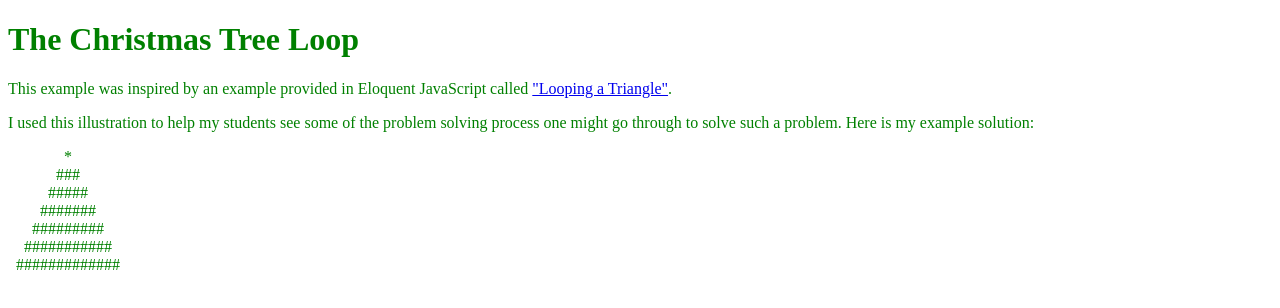
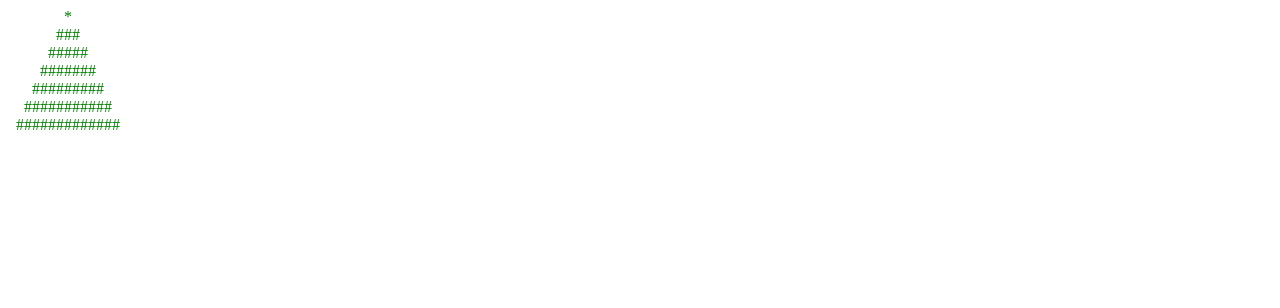
Before and after one commit to nuntius-rex/Christmas-Tree-Loop, a plain HTML site: page index.htm in a window 1280 px wide. Drawn offline with Linux system fonts and the light colour scheme.

```diff
--- a/index.htm
+++ b/index.htm
@@ -11,12 +11,7 @@
     </style>
   </head>
   <body>
-    <h1>The Christmas Tree Loop</h1>
-    <p>This example was inspired by an example provided in Eloquent JavaScript called
-    <a href="http://eloquentjavascript.net/02_program_structure.html#i_umoXp9u0e7">"Looping a Triangle"</a>.</p>
-    <p>I used this illustration to help my students see some of the problem solving process one might go through
-   to solve such a problem. Here is my example solution:</p>
-    <div id="ChristmasTree"></div>
+      <div id="ChristmasTree"></div>
 
     <script type="text/javascript">
 
```
Also changed, not shown: preview.png (added), 1 other file.
